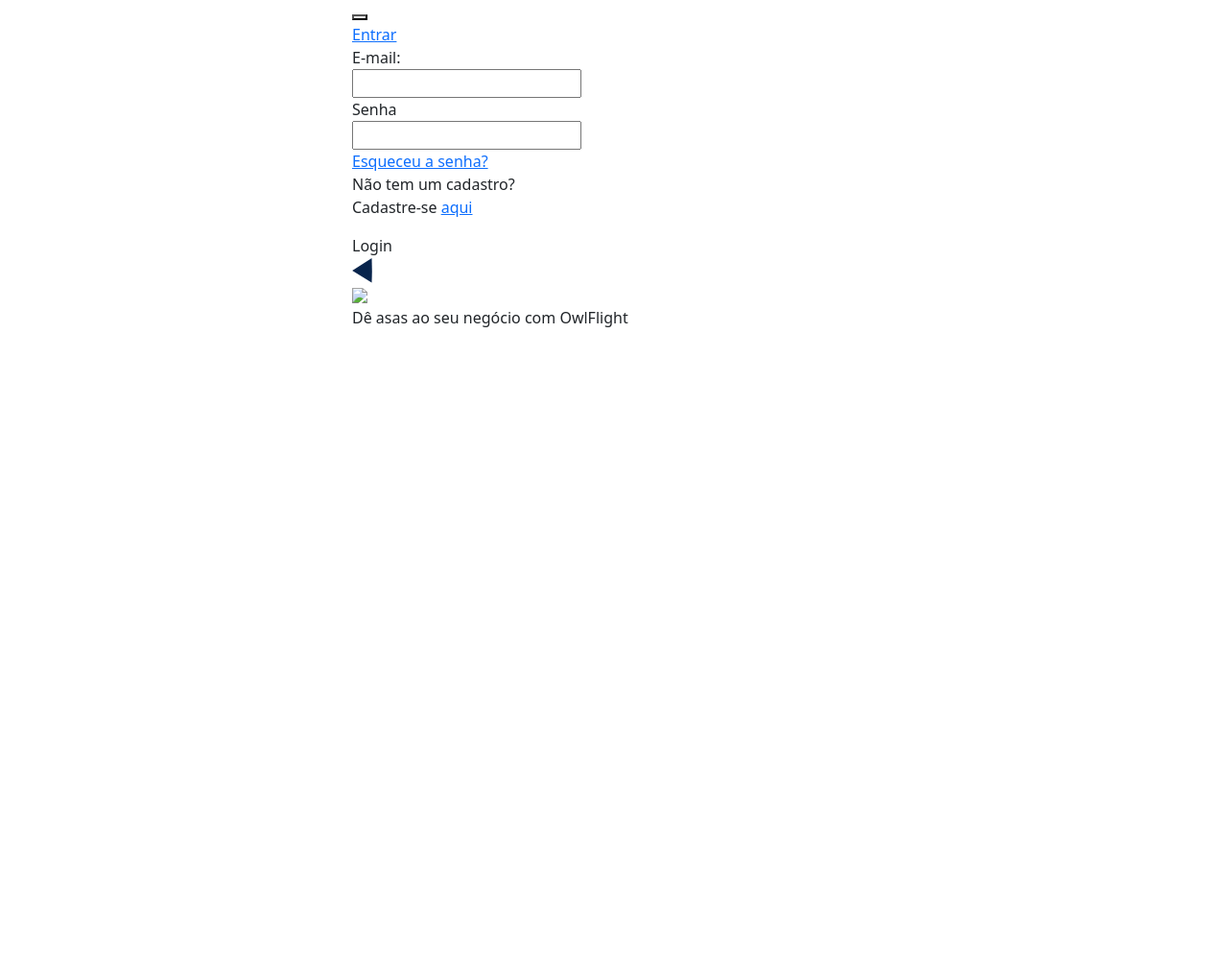
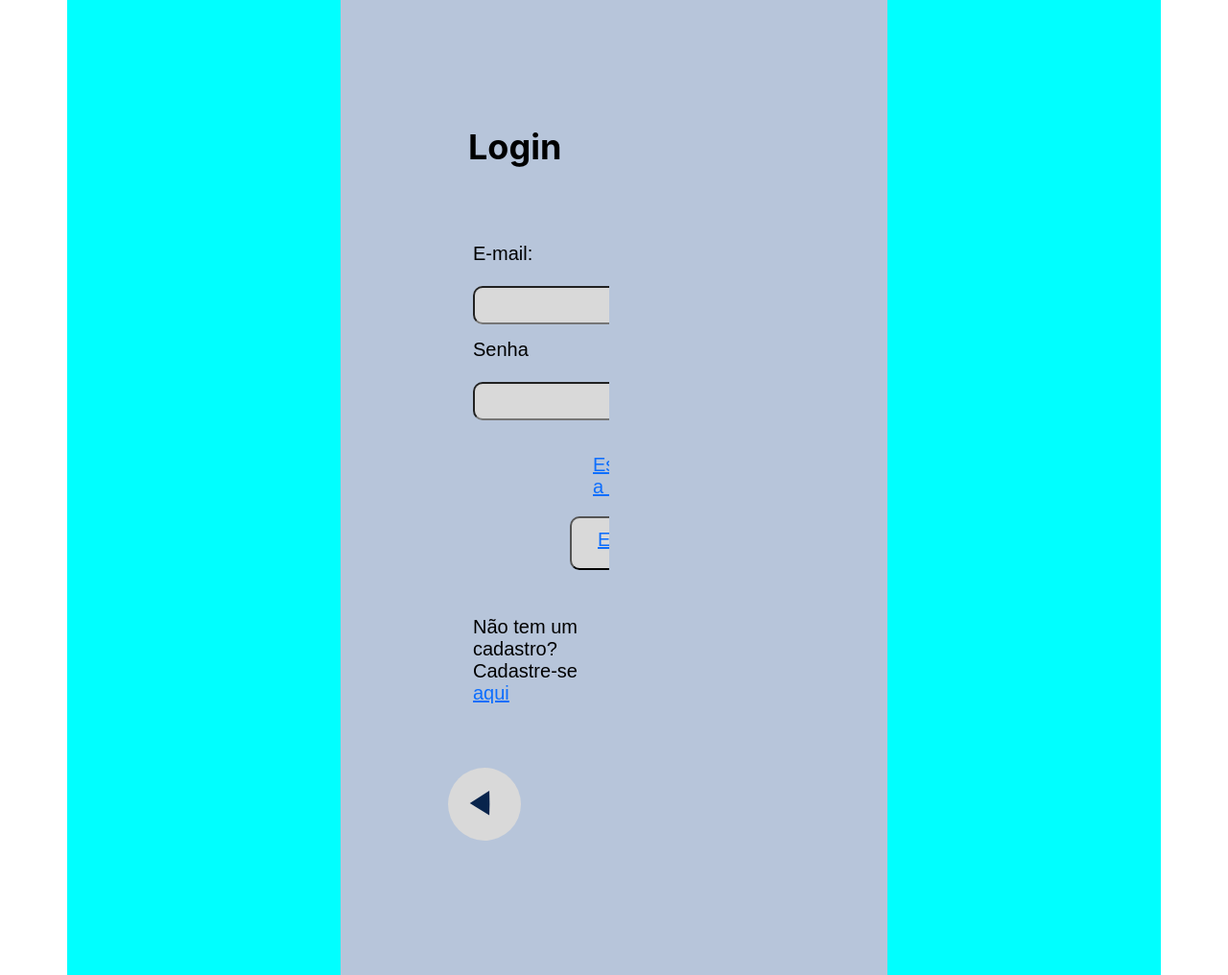
Before and after one commit to andressafan/owlflight, a plain HTML site: page Projeto integrador/index.html in a window 1280 px wide. Shown: the whole page at 96% size. Before the commit the page ends 800 px from the top, so only its background shows below. Drawn offline with nearby package versions, Linux system fonts and the light colour scheme; a small style sheet from the web is missing.

Commit message:
Update style.css
update

```diff
--- a/Projeto integrador/style.css
+++ b/Projeto integrador/style.css
@@ -1,37 +1,160 @@
+.tela-login,
+.tela-login * {
+  box-sizing: border-box;
+  margin: auto;
+}
+a{
+    text-decoration: none;
+    color: #006aff;
+}
+.row{
+    margin: auto;
+    margin-top: 6rem;
+}
+.container{
+    background-color: aqua;
+}
+.frame-2{
+    margin: auto;
+    background-color: #b7c5da;
+}
+.tela-login {
+    background: #b7c5da;
+    width: 60%; /* Ajuste conforme necessário */
+    height: 63.5rem; /* Ajuste conforme necessário */
+    position: relative;
+    overflow: hidden;
+  }
 
-.inner-div{ margin: 94px;
-
+  .rectangle-8 {
+    background: #08244C;
+    width: 40%;
+    height: 100%;
+    position: absolute;
+    left: 60rem;
+    top: 0px;
+  }
+  .frame-2 {
+    width: 35%;
+    height: 70%;
+    position: absolute;
+    left: 5rem;
+    top: 15rem;
+    overflow: hidden;
+  }
+.rectangle-7 {
+  background: #d9d9d9;
+  border-radius: 10px;
+  width: 118px;
+  height: 56px;
+  position: absolute;
+  left: 159px;
+  top: 298px;
+}
+.entrar {
+  color: #000000;
+  text-align: left;
+  font: 500 20px "Poppins", sans-serif;
+  position: absolute;
+  left: 188px;
+  top: 311px;
+}
+.rectangle-4 {
+  background: #d9d9d9;
+  border-radius: 10px;
+  width: 320px;
+  height: 40px;
+  position: absolute;
+  left: 58px;
+  top: 58px;
+}
+.e-mail {
+  color: #000000;
+  text-align: left;
+  font: 500 20px "Poppins", sans-serif;
+  position: absolute;
+  left: 58px;
+  top: 13px;
+}
+.rectangle-5 {
+  background: #d9d9d9;
+  border-radius: 10px;
+  width: 320px;
+  height: 40px;
+  position: absolute;
+  left: 58px;
+  top: 158px;
+}
+.senha {
+  color: #000000;
+  text-align: left;
+  font: 500 20px "Poppins", sans-serif;
+  position: absolute;
+  left: 58px;
+  top: 113px;
+}
+.esqueceu-a-senha {
+  color: #000000;
+  text-align: left;
+  font: 500 20px "Poppins", sans-serif;
+  position: absolute;
+  left: 183px;
+  top: 233px;
+}
+.n-o-tem-um-cadastro-cadastre-se-aqui {
+  text-align: left;
+  font: 500 20px "Poppins", sans-serif;
+  position: absolute;
+  left: 58px;
+  top: 402px;
+}
+.n-o-tem-um-cadastro-cadastre-se-aqui-span {
+  color: #000000;
+  font: 500 20px "Poppins", sans-serif;
 }
 
-.text{
-    color: #000;
-    font-family: Poppins;
-    font-size: 1.2rem;
-    font-style: normal;
-    font-weight: 500;
-    line-height: normal;}
-
-#coruja{
-    width: 428px;
-    height: 414px;
+.login {
+  color: #000000;
+  text-align: left;
+  font: 700 36px "Inter", sans-serif;
+  position: absolute;
+  left: 133px;
+  top: 131px;
+  width: 109px;
+  height: 46px;
 }
-#div2{
-    width: 428px;
-    height: 414px;
-    top: 180px;
-    left: 913px;
-    flex-shrink: 0;
+.ellipse-1 {
+  background: #d9d9d9;
+  border-radius: 50%;
+  width: 76px;
+  height: 76px;
+  position: absolute;
+  left: 7rem;
+  top: 50rem;
+}
+.arrow-drop-down {
+  position: absolute;
+  left: 2.7rem;
+  top: 1.5rem;
+  transform: translate(-20.44px, 0px);
+  overflow: visible;
 }
 
-.d-asas-ao-seu-negcio-com-owl-flight{
-    color: #FFF;
-    flex-shrink: 0;
-    font-size: 35px;
-    font-family: DM Sans;
-    font-style: normal;
-    font-weight: 400;
-    height: 77.004px;
-    line-height: 40px;
-    width: 407.922px;
 
+.d-asas-ao-seu-neg-cio-com-owl-flight {
+  color: #ffffff;
+  text-align: left;
+  font: 400 35px/40px "DM Sans", sans-serif;
+  position: absolute;
+  left: 6rem;
+  top: 30rem;
+  width: 407.92px;
+  height: 77px;
 }
+.photo {
+    margin-top: 6rem;
+    margin-left: 2rem;
+}
+img{
+    filter: brightness(400%);
+}
```
